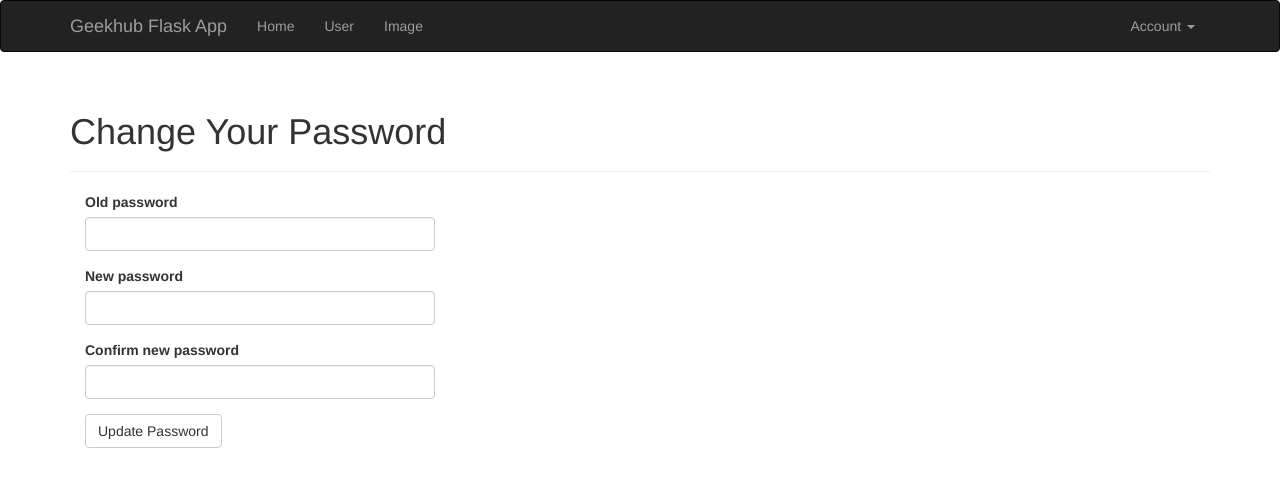
After one commit to geekhub-python/flask-geekhub-app, a Flask app: page /auth/change-password in a window 1280 px wide. The commit adds this page. Shown: the top 487 px of the page. Run offline with Flask 2, Linux system fonts and the light colour scheme; the visitor is signed in with stand-in values (Sample User, id 1); some libraries are stand-ins or nearby versions.

Commit message:
change password

```diff
--- a/app/auth/forms.py
+++ b/app/auth/forms.py
@@ -1,5 +1,5 @@
 from wtforms import StringField, PasswordField, BooleanField, SubmitField
-from wtforms.validators import DataRequired, Length, Email
+from wtforms.validators import DataRequired, Length, Email, EqualTo
 from flask_wtf import Form
 
 
@@ -8,3 +8,11 @@ class LoginForm(Form):
     password = PasswordField('Password', validators=[DataRequired()])
     remember_me = BooleanField('Keep me logged in')
     submit = SubmitField('Log In')
+
+
+class ChangePasswordForm(Form):
+    old_password = PasswordField('Old password', validators=[DataRequired()])
+    password = PasswordField('New password', validators=[
+        DataRequired(), EqualTo('password_confirm', message='Passwords must match')])
+    password_confirm = PasswordField('Confirm new password', validators=[DataRequired()])
+    submit = SubmitField('Update Password')
--- a/app/auth/views.py
+++ b/app/auth/views.py
@@ -1,10 +1,10 @@
 from flask import redirect, request, url_for, flash, render_template
-from flask_login import login_user, login_required, logout_user
+from flask_login import login_user, login_required, logout_user, current_user
 
-from app.models.user import User
+from app.models.user import User, db
 
 from . import auth
-from .forms import LoginForm
+from .forms import LoginForm, ChangePasswordForm
 
 
 @auth.route('/login', methods=['GET', 'POST'])
@@ -25,3 +25,18 @@ def logout():
     logout_user()
     flash('You have been logged out.')
     return redirect(url_for('main.index'))
+
+
+@auth.route('/change-password', methods=['GET', 'POST'])
+@login_required
+def change_password():
+    form = ChangePasswordForm()
+    if form.validate_on_submit():
+        if current_user.verify_password(form.old_password.data):
+            current_user.password = form.password.data
+            db.session.add(current_user)
+            flash('Your password has been updated.')
+            return redirect(url_for('main.index'))
+        else:
+            flash('Invalid password.')
+    return render_template("auth/change_password.html", form=form)
--- /dev/null
+++ b/app/templates/auth/change_password.html
@@ -0,0 +1,13 @@
+{% extends "base.html" %}
+{% import "bootstrap/wtf.html" as wtf %}
+
+{% block title %}Flasky - Change Password{% endblock %}
+
+{% block page_content %}
+<div class="page-header">
+    <h1>Change Your Password</h1>
+</div>
+<div class="col-md-4">
+    {{ wtf.quick_form(form) }}
+</div>
+{% endblock %}
--- a/app/templates/base.html
+++ b/app/templates/base.html
@@ -26,6 +26,7 @@
                 <li class="dropdown">
                     <a href="#" class="dropdown-toggle" data-toggle="dropdown">Account <b class="caret"></b></a>
                     <ul class="dropdown-menu">
+                        <li><a href="{{ url_for('auth.change_password') }}">Change Password</a></li>
                         <li><a href="{{ url_for('auth.logout') }}">Log Out</a></li>
                     </ul>
                 </li>
```
